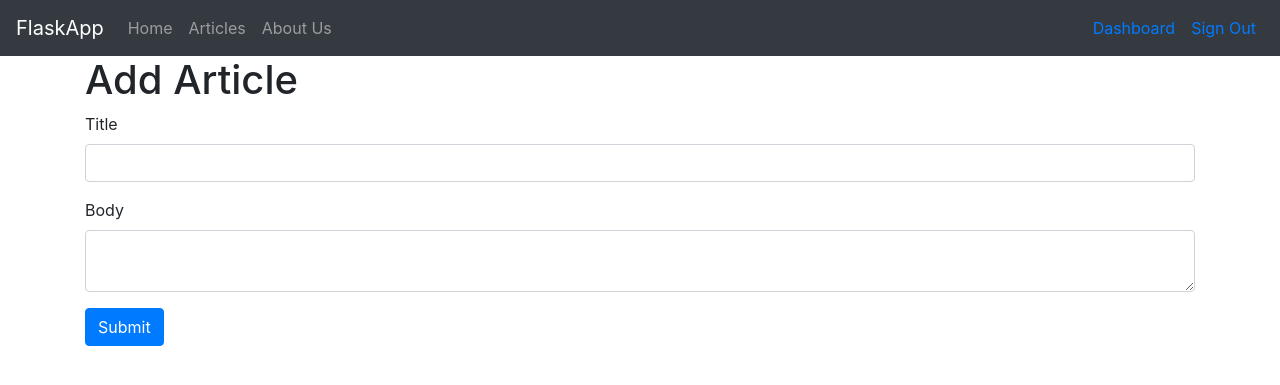
After one commit to devin-baxter/flask_web_app, a Flask app: page /add_article in a window 1280 px wide. The commit adds this page. Shown: the top 385 px of the page. Run offline with Flask 2, Linux system fonts and the light colour scheme; the visitor is signed in with stand-in values (Sample User, id 1); some libraries are stand-ins or nearby versions.

Commit message:
Login Dashboard and Articles done

```diff
--- a/app.py
+++ b/app.py
@@ -2,6 +2,7 @@ from flask import Flask, render_template, flash, redirect, url_for, session, log
 from flask_mysqldb import MySQL
 from wtforms import Form, StringField, TextAreaField, PasswordField, validators
 from passlib.hash import sha256_crypt
+from functools import wraps
 
 app = Flask(__name__)
 
@@ -17,27 +18,43 @@ mysql = MySQL(app)
 # Index and Home routes both render Home Page
 @app.route('/')
 def index():
-	return render_template('home.html')
+	return redirect(url_for('home'))
 
 @app.route('/home')
 def home():
 	return render_template('home.html')
 
-# About Us route
+# About
 @app.route('/about')
 def about():
 	return render_template('about.html')
 
-# Articles display page route
+# Articles
 @app.route('/articles')
 def articles():
-	return render_template('articles.html', articles = Articles)
+	# Create cursor
+	cur = mysql.connection.cursor()
+	# Get articles from DB
+	result = cur.execute("SELECT * FROM articles")
+	articles = cur.fetchall()
+	if result > 0:
+		return render_template('articles.html', articles=articles)
+	else:
+		msg = 'No Articles Found'
+		return render_template('articles.html', msg=msg)
+	# Close connection
+	cur.close()
 
 @app.route('/articles/<string:id>/')
 def article(id):
-	return render_template('article.html', id=id)
+	# Create cursor
+	cur = mysql.connection.cursor()
+	# Get articles from DB
+	result = cur.execute("SELECT * FROM articles WHERE ID = %s", [id])
+	article = cur.fetchone()
+	return render_template('article.html', article=article)
 
-# Register form necessary for new user sign-up
+# Register Form Class necessary register new users
 class RegisterForm(Form):
 	name = StringField('Name', [validators.Length(min=1, max=50)])
 	email = StringField('Email', [validators.Length(min=6, max=50)])
@@ -50,7 +67,8 @@ class RegisterForm(Form):
 		validators.DataRequired(),
 		validators.EqualTo('password', message='Passwords do not match')
 	])
-# Register Page route
+
+# Register Page
 @app.route('/register', methods=['GET', 'POST'])
 def register():
 	form = RegisterForm(request.form)
@@ -72,7 +90,7 @@ def register():
 		return redirect(url_for('login'))
 	return render_template('register.html', form=form)
 
-# Login Page route
+# User Login
 @app.route('/login', methods=['GET', 'POST'])
 def login():
 	if request.method == 'POST':
@@ -90,7 +108,7 @@ def login():
 			# Compare Passwords
 			if sha256_crypt.verify(password_candidate, password):
 				# Successful Login
-				session["logged_in"] = True
+				session['logged_in'] = True
 				session['username'] = username
 				flash('You are logged in', 'success')
 				return redirect(url_for('dashboard'))
@@ -105,20 +123,68 @@ def login():
 			return render_template('login.html', error=error)
 	return render_template('login.html')
 
+# Check if User is logged in
+def is_logged_in(f):
+	@wraps(f)
+	def wrap(*args, **kwargs):
+		if 'logged_in' in session:
+			return f(*args, **kwargs)
+		else:
+			flash('Please Log In', 'danger')
+			return redirect(url_for('login'))
+	return wrap
+
 # Logout route
 @app.route('/logout')
+@is_logged_in
 def logout():
-	session.clear
+	session.clear()
 	flash('You are now logged out', 'success')
 	return redirect(url_for('login'))
 
 # Dashboard Page route
 @app.route('/dashboard')
+@is_logged_in
 def dashboard():
-	return render_template('dashboard.html')
+	# Create cursor
+	cur = mysql.connection.cursor()
+	# Get articles from DB
+	result = cur.execute("SELECT * FROM articles")
+	articles = cur.fetchall()
+	if result > 0:
+		return render_template('dashboard.html', articles=articles)
+	else:
+		msg = 'No Articles Found'
+		return render_template('dashboard.html', msg=msg)
+	# Close connection
+	cur.close()
 
+# Article Form Class
+class ArticleForm(Form):
+	title = StringField('Title', [validators.Length(min=1, max=200)])
+	body = TextAreaField('Body', [validators.Length(min=30)])
 
+# Add Article
+@app.route('/add_article', methods=['GET', 'POST'])
+@is_logged_in
+def add_article():
+	form = ArticleForm(request.form)
+	if request.method == 'POST' and form.validate():
+		title = form.title.data
+		body = form.body.data
+		#Create Cursor
+		cur = mysql.connection.cursor()
+		#Execute
+		cur.execute("INSERT INTO articles(title, body, author) VALUES(%s, %s, %s)",(title, body, session['username']))
+		# Commit to DataBase
+		mysql.connection.commit()
+		# Close connection
+		cur.close()
+		flash('Article Created', 'success')
+		return redirect(url_for('dashboard'))
+	return render_template('add_article.html', form=form)
 
+# Main Function
 if __name__ == '__main__':
 	app.secret_key='12345'
 	app.run(debug=True)
--- /dev/null
+++ b/templates/add_article.html
@@ -0,0 +1,15 @@
+{% extends 'layout.html' %}
+
+{% block body %}
+    <h1>Add Article</h1>
+    {% from "includes/_form_helpers.html" import render_field %}
+    <form method="POST" action="">
+        <div class="form-group">
+            {{ render_field(form.title, class_="form-control") }}
+        </div>
+        <div class="form-group">
+            {{ render_field(form.body, class_="form-control", id="editor") }}
+        </div>
+        <p><input class="btn btn-primary" type="submit" value="Submit"></p>
+    </form>
+{% endblock %}
--- a/templates/home.html
+++ b/templates/home.html
@@ -5,6 +5,10 @@
     <div class="container">
       <h2 class="display-4">FlaskApp Homepage!</h2>
       <p class="lead">This basic website was built using the Python Flask framework with Jinja2 and Bootstrap4</p>
+      {% if session.logged_in == NULL %}
+        <a href="/register" class="btn btn-primary btn-lg">Register</a>
+        <a href="/login" class="btn btn-success btn-lg">Login</a>
+      {% endif %}
     </div>
   </div>
 {% endblock %}
--- a/templates/includes/_navbar.html
+++ b/templates/includes/_navbar.html
@@ -16,8 +16,9 @@
             </li>
         </ul>
         <ul class="nav navbar-nav navbar-right">
-            {% if session.logged_in == 'True' %}
-                <li><a href="/logout">Sign Out</a></li>
+            {% if session.logged_in %}
+                <li class='nav-link'><a href="/dashboard">Dashboard</a></li>
+                <li class='nav-link'><a href="/logout">Sign Out</a></li>
             {% else %}
                 <li><a class='nav-link' href="/register">Register</a></li>
                 <li><a class='nav-link' href="/login">LOGIN</a></li>
--- a/templates/layout.html
+++ b/templates/layout.html
@@ -11,7 +11,8 @@
             {% include 'includes/_messages.html' %}
             {% block body %}{% endblock %}
         </div>
-
-       <script src="https://stackpath.bootstrapcdn.com/bootstrap/4.5.2/js/bootstrap.min.js"></script>
+        <script src="https://stackpath.bootstrapcdn.com/bootstrap/4.5.2/js/bootstrap.min.js"></script>
+        <script src="//cdn.ckeditor.com/4.15.1/standard/ckeditor.js"></script>
+        <script type="text/javascript">CKEDITOR.replace('editor')</script>
     </body>
 </html>
```
Also changed, not shown: templates/article.html (added, +10 -0 lines), templates/articles.html (+10 -0 lines), templates/dashboard.html (+22 -0 lines).
